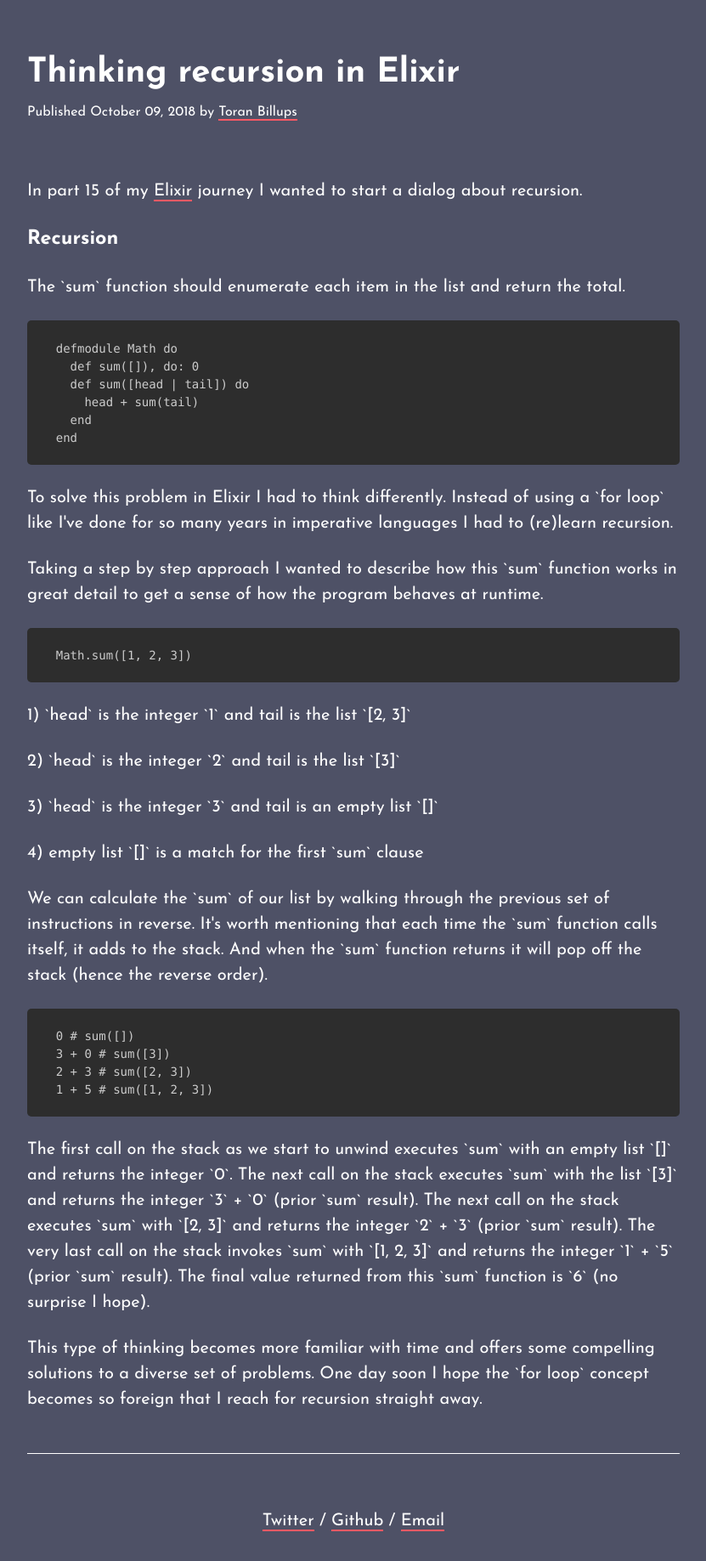
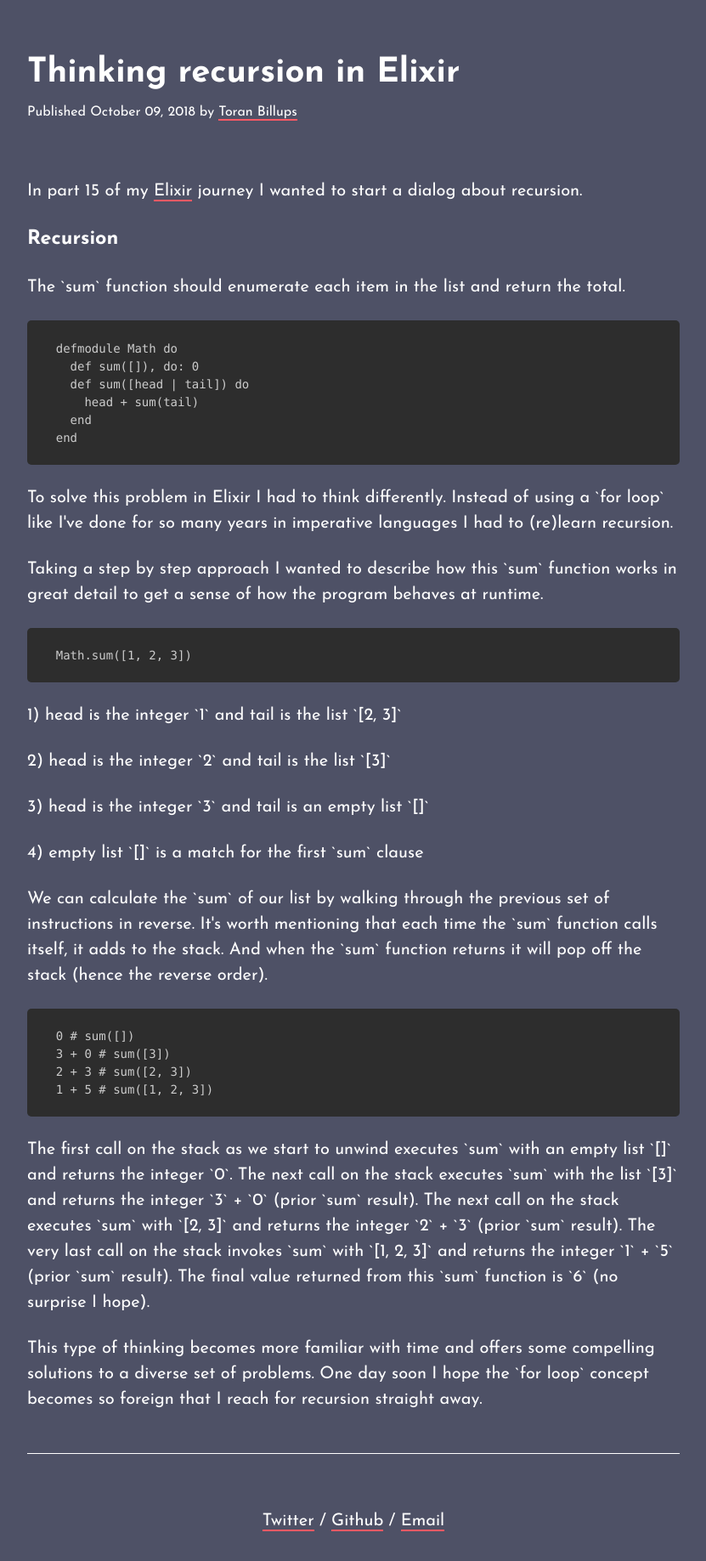
Before and after one commit to toranb/toranb.github.io, a Jekyll site: the page built from _posts/2018-10-09-thinking-recursion-in-elixir.html, in a window 1280 px wide. Shown: the whole page at 85% size, without its empty margins (224-1055 px from the left). Built offline with Jekyll 4.4.1, drawn with Linux system fonts in a browser that asks for light colours; Markdown is read by kramdown in place of the engine named in the settings.

```diff
--- a/_posts/2018-10-09-thinking-recursion-in-elixir.html
+++ b/_posts/2018-10-09-thinking-recursion-in-elixir.html
@@ -31,9 +31,9 @@ categories: blog archive
   </pre>
 </div>
 
-<p>1) `head` is the integer `1` and tail is the list `[2, 3]`</p>
-<p>2) `head` is the integer `2` and tail is the list `[3]`</p>
-<p>3) `head` is the integer `3` and tail is an empty list `[]`</p>
+<p>1) head is the integer `1` and tail is the list `[2, 3]`</p>
+<p>2) head is the integer `2` and tail is the list `[3]`</p>
+<p>3) head is the integer `3` and tail is an empty list `[]`</p>
 <p>4) empty list `[]` is a match for the first `sum` clause</p>
 
 <p>We can calculate the `sum` of our list by walking through the previous set of instructions in reverse. It's worth mentioning that each time the `sum` function calls itself, it adds to the stack. And when the `sum` function returns it will pop off the stack (hence the reverse order).</p>
```
